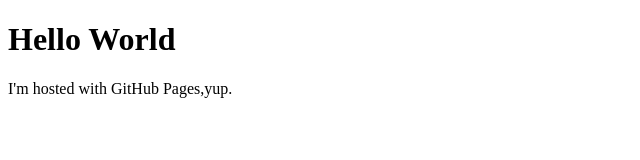
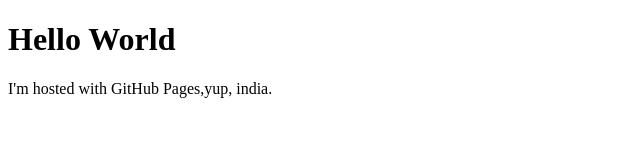
Before and after one commit to Prannoy-Kathiresan/prannoy-kathiresan.github.io, a plain HTML site: page index.html in a window 1280 px wide. Shown: the full height of the page, 0-640 px from the left. Drawn offline with Linux system fonts and the light colour scheme.

Commit message:
Update index.html

```diff
--- a/index.html
+++ b/index.html
@@ -2,6 +2,6 @@
 <html>
 <body>
 <h1>Hello World</h1>
-<p>I'm hosted with GitHub Pages,yup.</p>
+<p>I'm hosted with GitHub Pages,yup, india.</p>
 </body>
 </html>
```
